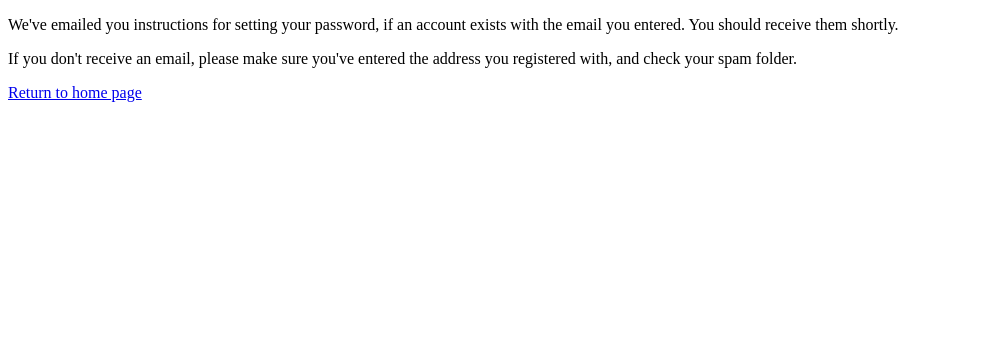
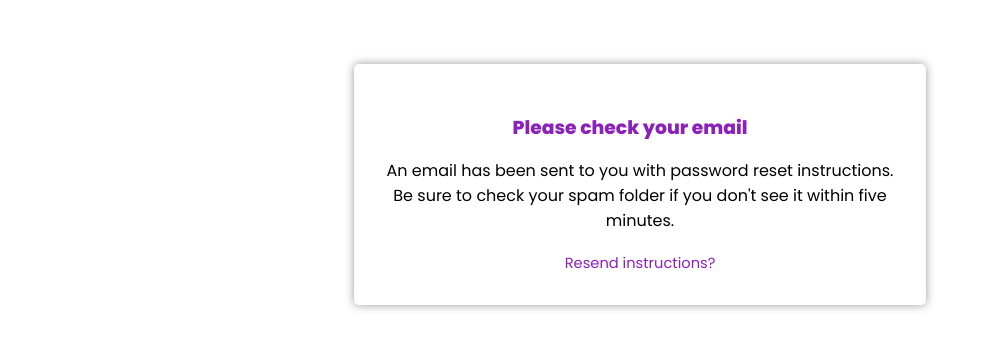
Before and after one commit to Chiomasarah-UI/password-reset, a Django app: page /password_reset_done/ in a window 1280 px wide. Shown: the top 349 px of the page, without its empty margins (0-986 px from the left). Run offline with Django 4.2, Linux system fonts and the light colour scheme; some libraries are stand-ins or nearby versions.

Commit message:
Update password_reset_done.html

```diff
--- a/templates/loginAuth/password_reset_done.html
+++ b/templates/loginAuth/password_reset_done.html
@@ -4,10 +4,62 @@
     <meta charset="UTF-8">
     <meta http-equiv="X-UA-Compatible" content="IE=edge">
     <meta name="viewport" content="width=device-width, initial-scale=1.0">
-    <title>Password Reset</title>
+    <link rel="stylesheet" href="https://cdnjs.cloudflare.com/ajax/libs/font-awesome/4.7.0/css/font-awesome.css" integrity="sha512-5A8nwdMOWrSz20fDsjczgUidUBR8liPYU+WymTZP1lmY9G6Oc7HlZv156XqnsgNUzTyMefFTcsFH/tnJE/+xBg==" crossorigin="anonymous" referrerpolicy="no-referrer" />
+    <title>resetpassword</title>
+	<style>
+		@import url('https://fonts.googleapis.com/css2?family=Poppins:wght@200;400;500;600;800&family=VT323&display=swap');
+
+body {
+  margin: 0;
+  padding: 0;
+  font-family: "Poppins";
+  position: fixed;
+  background-color: #ffffff;
+  width: 100%;
+}
+
+form{
+    text-align: center;
+    align-self: center;
+    margin-left: auto;
+    margin-right: auto;
+    background-color: white;
+    width: 70%;
+    padding: 1px;
+    border-radius: 5px;
+}
+
+.resend{
+    text-align: right;
+	padding-right: 20px;
+    color: #8B20BB;
+    margin-bottom: 40px;
+}
+
+.resetform{
+    display: block;
+    width: 40%;
+    box-shadow: 0 0 10px 0 #999;
+    padding: 30px;
+    margin: auto;
+	margin-top: 4rem;
+}
+
+.resetform a{
+    color: #8B20BB;
+    text-align: right;
+	text-decoration: none;
+	font-size: 1.1rem;
+}
+.resetform .resend{
+    text-align: center;
+	margin-bottom: 0;
+}
+
+
+	</style>
 </head>
-<body>
-
+<body class="reg">
 {% for message in messages %}
 <div class="alert alert-{{ message.tags }} alert-dismissible fade show" role="alert">
 	<strong>Message:</strong> {{ message }}
@@ -16,22 +68,16 @@
 </button>
 </div>
 {% endfor %}
-
 {% block content %}
-<div class="container">
-
-	<div class="d-flex flex-column">
-		  <p class="m-auto p-2">
-		    We've emailed you instructions for setting your password, if an account exists with the email you entered.
-		    You should receive them shortly.
-		  </p>
-		  <p class="m-auto p-2">
-		    If you don't receive an email, please make sure you've entered the address you registered with,
-		    and check your spam folder.
-		  </p>
-		  <p class="m-auto p-2"><a href="{% url 'home' %}">Return to home page</a></p>
-	</div>
-</div>
+    <div class="resetpassword">
+        <form action="" class="resetform">
+            <h3 class="resend">Please check your email</h3>
+            <p>An email has been sent to you with password reset instructions. Be sure to check your spam folder if you don't see it within five minutes.</p>
+            <a href="/password_reset"><small>Resend instructions?</small></a>
+        </form>
+    </div>
+</body>
+</html>
 
 {% endblock %}
 
```
